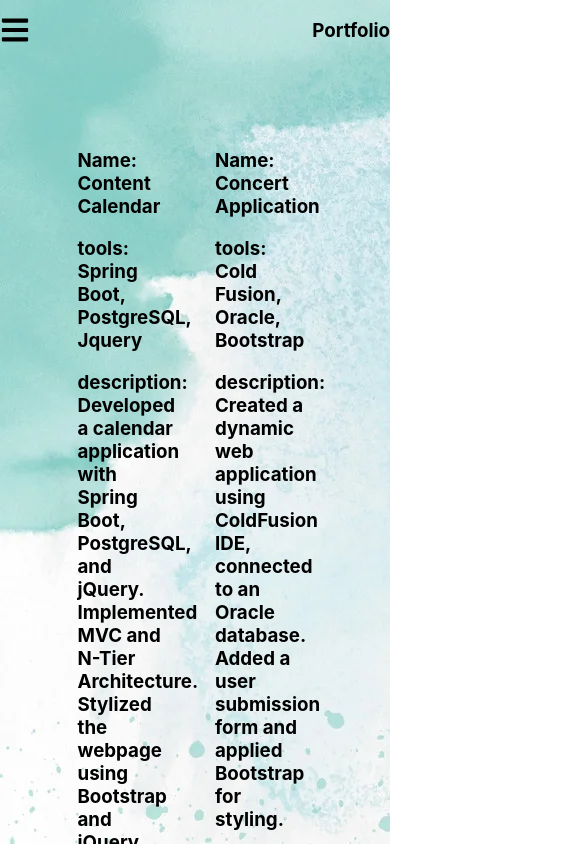
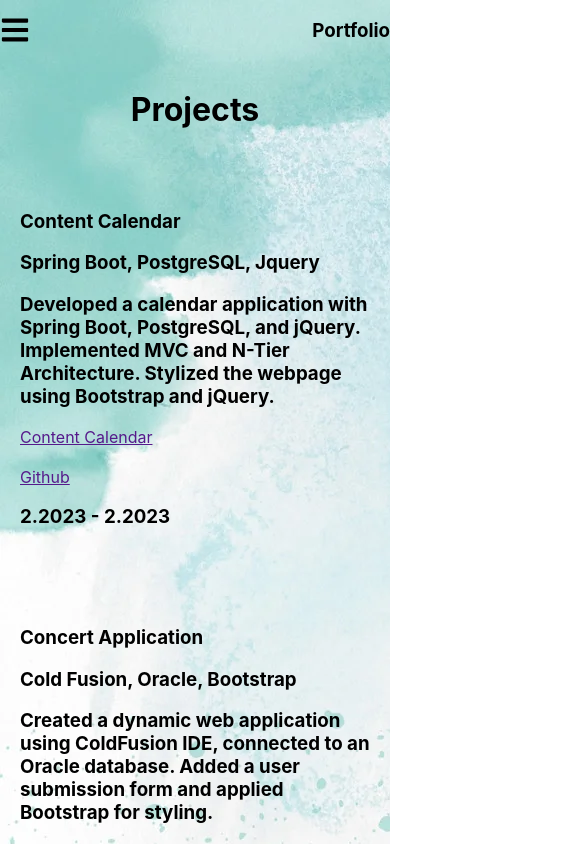
Before and after one commit to mtravers1/MyPortfolio, a React (Create React App) app: page /projects in a window 390 px wide. Shown: the top 844 px of the page, 585 px wide, since content can reach past the window. Built offline with nearby package versions, Linux system fonts and the light colour scheme.

Commit message:
fixing mobile

```diff
--- a/src/aboutme.js
+++ b/src/aboutme.js
@@ -10,11 +10,11 @@
 
             <div style={{display:"flex", flexDirection:"column", padding:"20px", width:"70%"}}>
 
-            <p>Experienced full-stack developer with a strong foundation in front-end and back-end technologies.
+            <p><b>Experienced full-stack developer with a strong foundation in front-end and back-end technologies.
         Proficient in JavaScript, React, Node.js, Spring Boot, and various databases.
         Formally trained in knowledge and skills related to network fundamentals, network access, IP connectivity, IP services,
         security fundamentals, and automation and programmability. Seeking opportunities to contribute technical expertise to a dynamic team.
-</p>
+        </b></p>
             </div>
             <div className="pic">
             <img src={grad} width={200}/>
--- a/src/home.js
+++ b/src/home.js
@@ -116,12 +116,13 @@
 </p>
     </div> */}
     <Aboutme/>
-    <h1 style={{textAlign:"center"}}>Projects</h1>
+    <Projects/>
+    {/* <h1 style={{textAlign:"center"}}>Projects</h1>
 
     <div style={{width:"100%"}}>
-    <div className='projects'>
+    <div className='projects'> */}
 
-    {
+    {/* {
       mydada.map((d)=>(
         <div className='project' key={d.id}>
           <img src={d.image}/>
@@ -147,11 +148,11 @@
 
           </div>
       ))
-    }
-    </div>
+    } */}
+    {/* </div> */}
     <Education/>
     <Certification/>
-    </div>
+    {/* </div> */}
     <form onSubmit={handleSubmit}>
       <label>Id</label>
       <input
--- a/src/projects.css
+++ b/src/projects.css
@@ -7,8 +7,10 @@
 
 @media(max-width:600px){
     .projects{
-        display: flex;
-        flex-direction: row;
+    display:flex;
+    flex-direction:row;
+    flex-wrap:wrap;
+    justify-content:center;
 
     }
 
--- a/src/projects.js
+++ b/src/projects.js
@@ -59,9 +59,36 @@
   const url="http://localhost:8080"
     return(
                 <div style={{width:"100%"}}>
+                    <h1 style={{textAlign:"center"}}>Projects</h1>
     <div style={{display:"flex", flexDirection:"row", flexWrap:"wrap", justifyContent:"center"}} className='projects'>
+    {
+      mydada.map((d)=>(
+        <div className='project' style={{padding:"20px"}} key={d.id}>
+          <img src={d.image}/>
+          <h3>{d.name}</h3>
 
-    {
+
+          <h3>{d.tools}</h3>
+
+
+          <h3>{d.description}</h3>
+
+
+          <a href={d.link} >{d.name}</a><br/><br/>
+
+
+
+          <a href={d.git}>Github</a>
+
+
+          <h3>{d.startdate} - {d.enddate}</h3>
+
+
+
+          </div>
+      ))
+    }
+    {/* {
       mydada.map((d)=>(
         <div className='card' style={{margin:"20px", width:"25%"}} key={d.id}>
           <img src={d.image}/>
@@ -89,7 +116,7 @@
 
           </div>
       ))
-    }
+    } */}
     </div>
     </div>
     )
```
